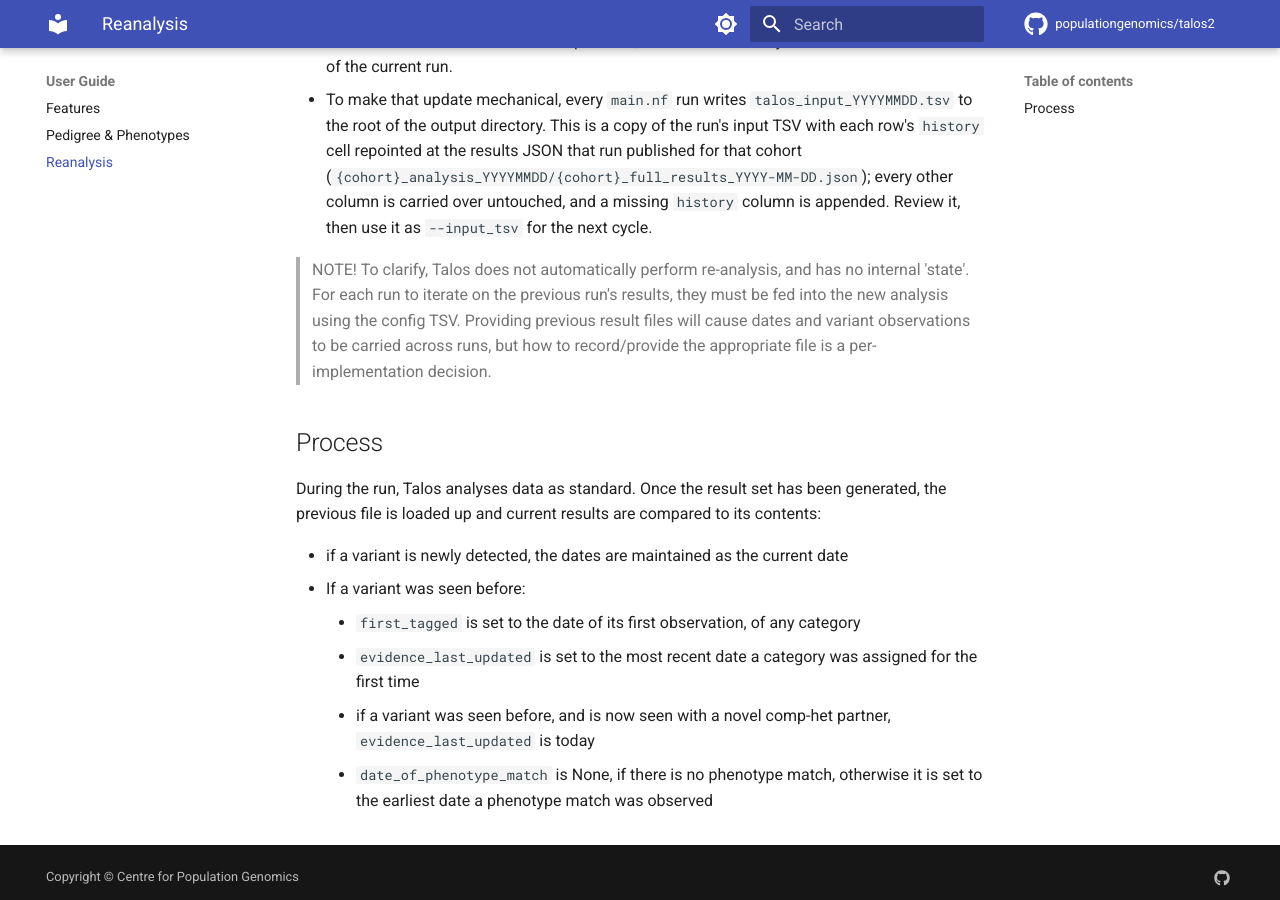
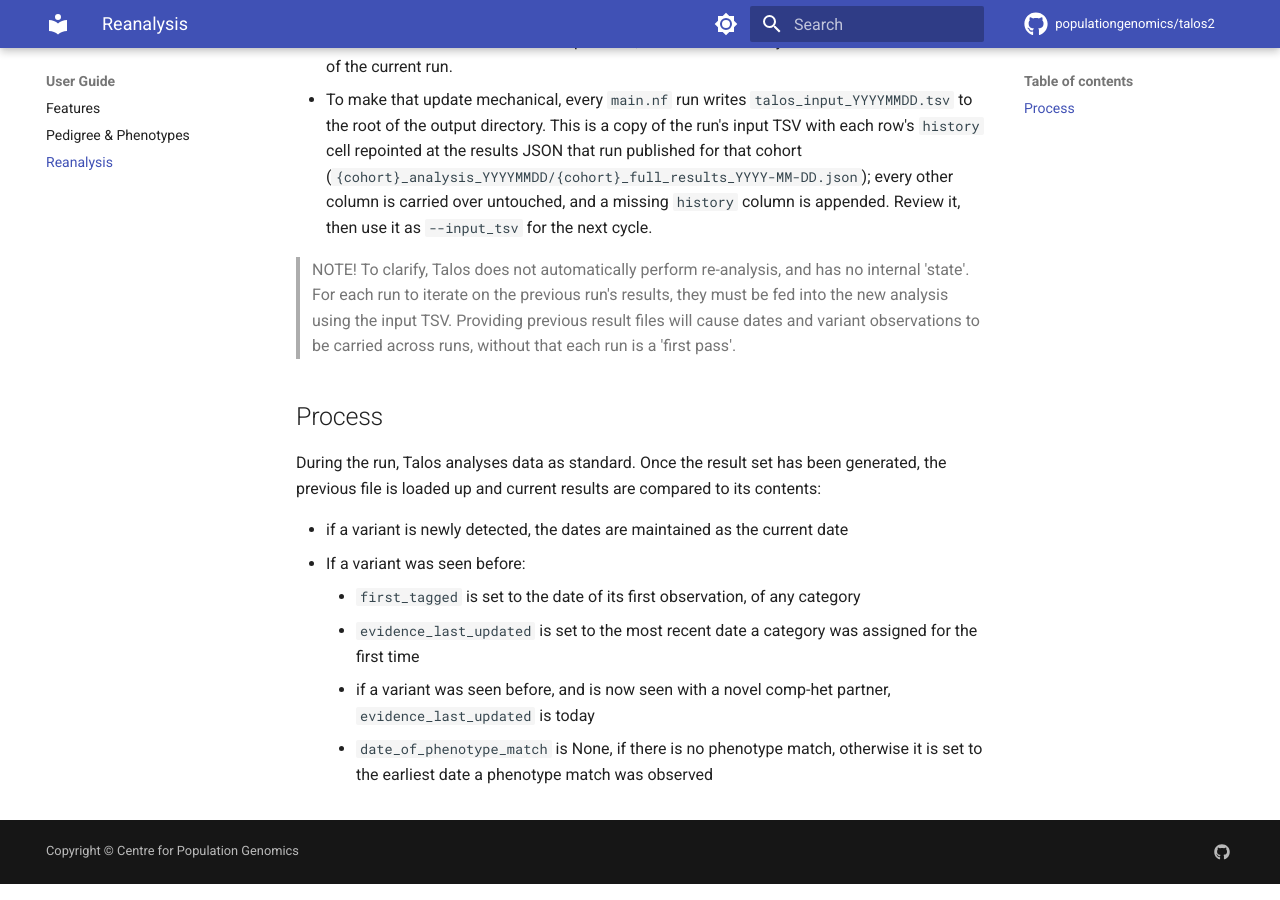
Before and after one commit to populationgenomics/talos2, an MkDocs documentation site: the page built from docs/Reanalysis.md, in a window 1280 px wide and 900 px high, scrolled down 614 px. Built offline with MkDocs 1.6.1 and Material for MkDocs 9.7.7, drawn with Linux system fonts in a browser that asks for light colours; comment, search, counter and statistics services are not loaded.

Commit message:
change some wording

```diff
--- a/docs/Reanalysis.md
+++ b/docs/Reanalysis.md
@@ -10,7 +10,7 @@ For NextFlow, this is mediated through the `history` column in the input TSV.
 * If the file does not exist or was not provided, all variant discovery dates will be set to the time of the current run.
 * To make that update mechanical, every `main.nf` run writes `talos_input_YYYYMMDD.tsv` to the root of the output directory. This is a copy of the run's input TSV with each row's `history` cell repointed at the results JSON that run published for that cohort (`{cohort}_analysis_YYYYMMDD/{cohort}_full_results_YYYY-MM-DD.json`); every other column is carried over untouched, and a missing `history` column is appended. Review it, then use it as `--input_tsv` for the next cycle.
 
-> NOTE! To clarify, Talos does not automatically perform re-analysis, and has no internal 'state'. For each run to iterate on the previous run's results, they must be fed into the new analysis using the config TSV. Providing previous result files will cause dates and variant observations to be carried across runs, but how to record/provide the appropriate file is a per-implementation decision.
+> NOTE! To clarify, Talos does not automatically perform re-analysis, and has no internal 'state'. For each run to iterate on the previous run's results, they must be fed into the new analysis using the input TSV. Providing previous result files will cause dates and variant observations to be carried across runs, without that each run is a 'first pass'.
 
 ## Process
 
```
